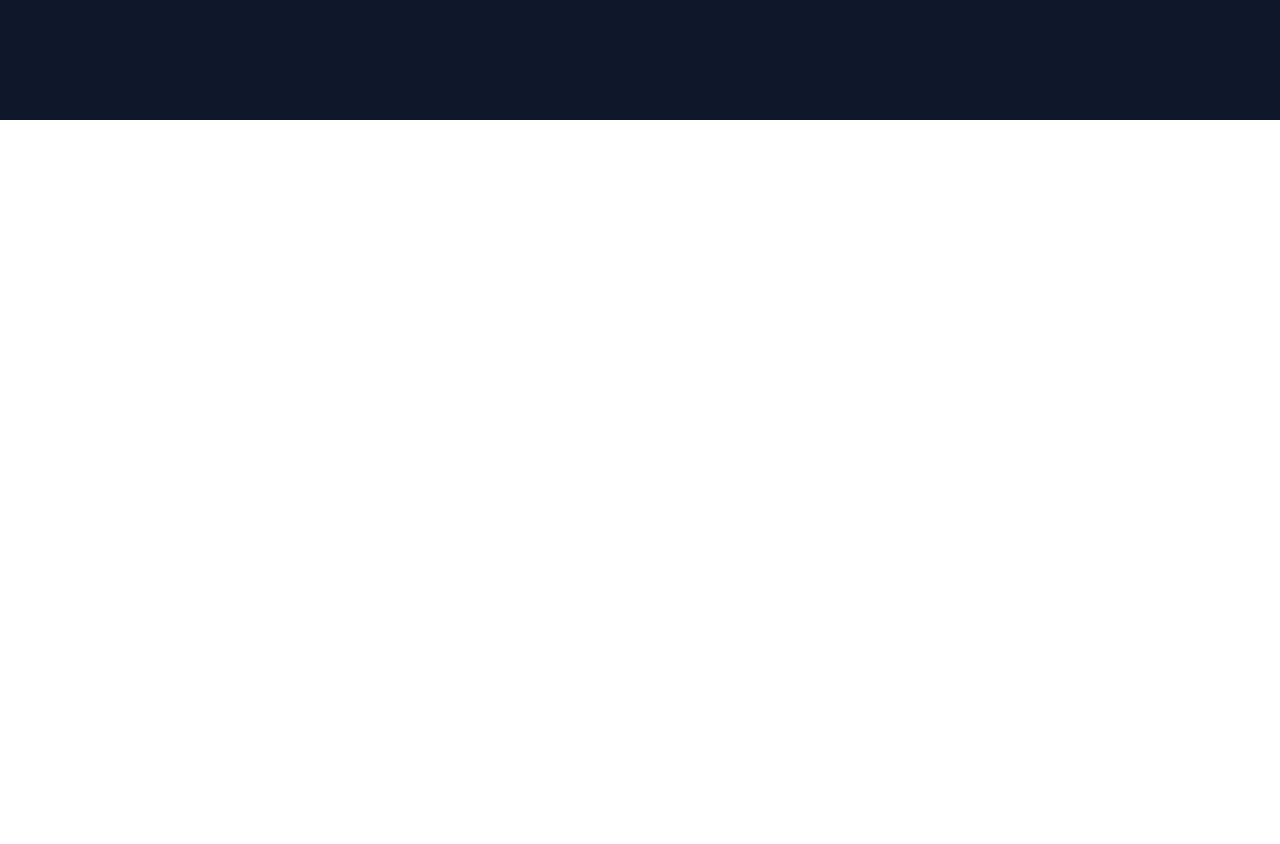
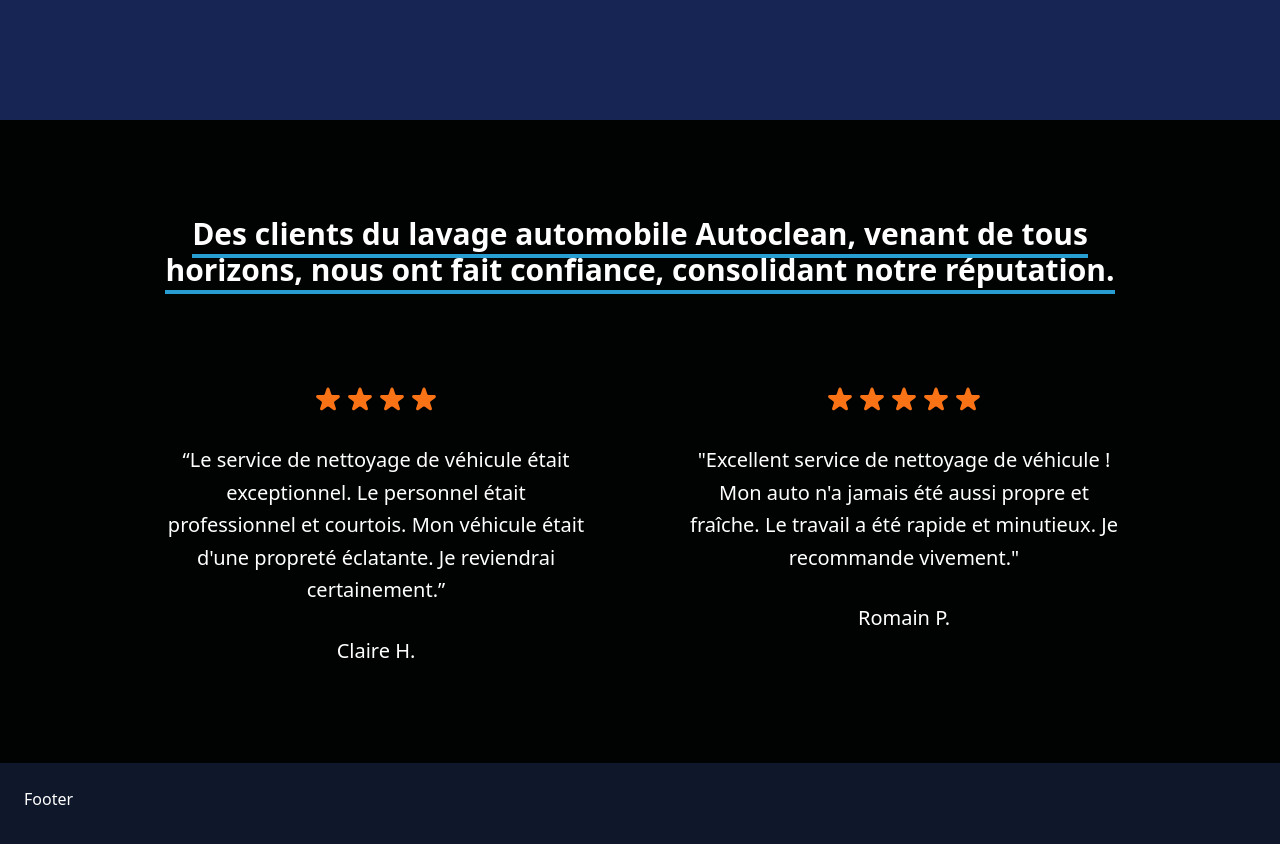
Before and after one commit to y28lyn/autoclean, a React (Vite) app: page / in a window 1280 px wide. Shown: the part 2280-3124 px from the top of the page. Before the commit the page ends 2400 px from the top, so only its background shows below. Built offline with nearby package versions, Linux system fonts and the light colour scheme.

Commit message:
quote part added

```diff
--- /dev/null
+++ b/src/components/article/AccueilAvis.tsx
@@ -0,0 +1,126 @@
+const AccueilAvis = () => {
+  return (
+    <>
+      <section className="py-10 bg-[#000302] text-white sm:py-16 lg:py-24">
+        <div className="max-w-5xl px-4 mx-auto sm:px-6 lg:px-8">
+          <div className="text-center">
+            <h2 className="text-3xl font-semibold">
+              <span className="border-b-4 border-autoclean_blue">
+                Des clients du lavage automobile Autoclean, venant de tous
+                horizons, nous ont fait confiance, consolidant notre réputation.{" "}
+              </span>
+            </h2>
+          </div>
+
+          <div className="grid grid-cols-1 mt-16 text-center md:mt-24 md:grid-cols-2 gap-y-10 gap-x-24">
+            <div>
+              <div className="flex items-center justify-center">
+                <svg
+                  className="w-8 h-8 text-orange-500"
+                  xmlns="http://www.w3.org/2000/svg"
+                  viewBox="0 0 20 20"
+                  fill="currentColor"
+                >
+                  <path d="M9.049 2.927c.3-.921 1.603-.921 1.902 0l1.07 3.292a1 1 0 00.95.69h3.462c.969 0 1.371 1.24.588 1.81l-2.8 2.034a1 1 0 00-.364 1.118l1.07 3.292c.3.921-.755 1.688-1.54 1.118l-2.8-2.034a1 1 0 00-1.175 0l-2.8 2.034c-.784.57-1.838-.197-1.539-1.118l1.07-3.292a1 1 0 00-.364-1.118L2.98 8.72c-.783-.57-.38-1.81.588-1.81h3.461a1 1 0 00.951-.69l1.07-3.292z" />
+                </svg>
+                <svg
+                  className="w-8 h-8 text-orange-500"
+                  xmlns="http://www.w3.org/2000/svg"
+                  viewBox="0 0 20 20"
+                  fill="currentColor"
+                >
+                  <path d="M9.049 2.927c.3-.921 1.603-.921 1.902 0l1.07 3.292a1 1 0 00.95.69h3.462c.969 0 1.371 1.24.588 1.81l-2.8 2.034a1 1 0 00-.364 1.118l1.07 3.292c.3.921-.755 1.688-1.54 1.118l-2.8-2.034a1 1 0 00-1.175 0l-2.8 2.034c-.784.57-1.838-.197-1.539-1.118l1.07-3.292a1 1 0 00-.364-1.118L2.98 8.72c-.783-.57-.38-1.81.588-1.81h3.461a1 1 0 00.951-.69l1.07-3.292z" />
+                </svg>
+                <svg
+                  className="w-8 h-8 text-orange-500"
+                  xmlns="http://www.w3.org/2000/svg"
+                  viewBox="0 0 20 20"
+                  fill="currentColor"
+                >
+                  <path d="M9.049 2.927c.3-.921 1.603-.921 1.902 0l1.07 3.292a1 1 0 00.95.69h3.462c.969 0 1.371 1.24.588 1.81l-2.8 2.034a1 1 0 00-.364 1.118l1.07 3.292c.3.921-.755 1.688-1.54 1.118l-2.8-2.034a1 1 0 00-1.175 0l-2.8 2.034c-.784.57-1.838-.197-1.539-1.118l1.07-3.292a1 1 0 00-.364-1.118L2.98 8.72c-.783-.57-.38-1.81.588-1.81h3.461a1 1 0 00.951-.69l1.07-3.292z" />
+                </svg>
+                <svg
+                  className="w-8 h-8 text-orange-500"
+                  xmlns="http://www.w3.org/2000/svg"
+                  viewBox="0 0 20 20"
+                  fill="currentColor"
+                >
+                  <path d="M9.049 2.927c.3-.921 1.603-.921 1.902 0l1.07 3.292a1 1 0 00.95.69h3.462c.969 0 1.371 1.24.588 1.81l-2.8 2.034a1 1 0 00-.364 1.118l1.07 3.292c.3.921-.755 1.688-1.54 1.118l-2.8-2.034a1 1 0 00-1.175 0l-2.8 2.034c-.784.57-1.838-.197-1.539-1.118l1.07-3.292a1 1 0 00-.364-1.118L2.98 8.72c-.783-.57-.38-1.81.588-1.81h3.461a1 1 0 00.951-.69l1.07-3.292z" />
+                </svg>
+              </div>
+              <blockquote className="mt-7">
+                <p className="text-xl leading-relaxed">
+                  “Le service de nettoyage de véhicule était exceptionnel. Le
+                  personnel était professionnel et courtois. Mon véhicule était
+                  d'une propreté éclatante. Je reviendrai certainement.”
+                </p>
+              </blockquote>
+
+              <div className="mt-7">
+                <p className="text-xl leading-relaxed">Claire H.</p>
+              </div>
+            </div>
+
+            <div>
+              <div className="flex items-center justify-center">
+                <svg
+                  className="w-8 h-8 text-orange-500"
+                  xmlns="http://www.w3.org/2000/svg"
+                  viewBox="0 0 20 20"
+                  fill="currentColor"
+                >
+                  <path d="M9.049 2.927c.3-.921 1.603-.921 1.902 0l1.07 3.292a1 1 0 00.95.69h3.462c.969 0 1.371 1.24.588 1.81l-2.8 2.034a1 1 0 00-.364 1.118l1.07 3.292c.3.921-.755 1.688-1.54 1.118l-2.8-2.034a1 1 0 00-1.175 0l-2.8 2.034c-.784.57-1.838-.197-1.539-1.118l1.07-3.292a1 1 0 00-.364-1.118L2.98 8.72c-.783-.57-.38-1.81.588-1.81h3.461a1 1 0 00.951-.69l1.07-3.292z" />
+                </svg>
+                <svg
+                  className="w-8 h-8 text-orange-500"
+                  xmlns="http://www.w3.org/2000/svg"
+                  viewBox="0 0 20 20"
+                  fill="currentColor"
+                >
+                  <path d="M9.049 2.927c.3-.921 1.603-.921 1.902 0l1.07 3.292a1 1 0 00.95.69h3.462c.969 0 1.371 1.24.588 1.81l-2.8 2.034a1 1 0 00-.364 1.118l1.07 3.292c.3.921-.755 1.688-1.54 1.118l-2.8-2.034a1 1 0 00-1.175 0l-2.8 2.034c-.784.57-1.838-.197-1.539-1.118l1.07-3.292a1 1 0 00-.364-1.118L2.98 8.72c-.783-.57-.38-1.81.588-1.81h3.461a1 1 0 00.951-.69l1.07-3.292z" />
+                </svg>
+                <svg
+                  className="w-8 h-8 text-orange-500"
+                  xmlns="http://www.w3.org/2000/svg"
+                  viewBox="0 0 20 20"
+                  fill="currentColor"
+                >
+                  <path d="M9.049 2.927c.3-.921 1.603-.921 1.902 0l1.07 3.292a1 1 0 00.95.69h3.462c.969 0 1.371 1.24.588 1.81l-2.8 2.034a1 1 0 00-.364 1.118l1.07 3.292c.3.921-.755 1.688-1.54 1.118l-2.8-2.034a1 1 0 00-1.175 0l-2.8 2.034c-.784.57-1.838-.197-1.539-1.118l1.07-3.292a1 1 0 00-.364-1.118L2.98 8.72c-.783-.57-.38-1.81.588-1.81h3.461a1 1 0 00.951-.69l1.07-3.292z" />
+                </svg>
+                <svg
+                  className="w-8 h-8 text-orange-500"
+                  xmlns="http://www.w3.org/2000/svg"
+                  viewBox="0 0 20 20"
+                  fill="currentColor"
+                >
+                  <path d="M9.049 2.927c.3-.921 1.603-.921 1.902 0l1.07 3.292a1 1 0 00.95.69h3.462c.969 0 1.371 1.24.588 1.81l-2.8 2.034a1 1 0 00-.364 1.118l1.07 3.292c.3.921-.755 1.688-1.54 1.118l-2.8-2.034a1 1 0 00-1.175 0l-2.8 2.034c-.784.57-1.838-.197-1.539-1.118l1.07-3.292a1 1 0 00-.364-1.118L2.98 8.72c-.783-.57-.38-1.81.588-1.81h3.461a1 1 0 00.951-.69l1.07-3.292z" />
+                </svg>
+                <svg
+                  className="w-8 h-8 text-orange-500"
+                  xmlns="http://www.w3.org/2000/svg"
+                  viewBox="0 0 20 20"
+                  fill="currentColor"
+                >
+                  <path d="M9.049 2.927c.3-.921 1.603-.921 1.902 0l1.07 3.292a1 1 0 00.95.69h3.462c.969 0 1.371 1.24.588 1.81l-2.8 2.034a1 1 0 00-.364 1.118l1.07 3.292c.3.921-.755 1.688-1.54 1.118l-2.8-2.034a1 1 0 00-1.175 0l-2.8 2.034c-.784.57-1.838-.197-1.539-1.118l1.07-3.292a1 1 0 00-.364-1.118L2.98 8.72c-.783-.57-.38-1.81.588-1.81h3.461a1 1 0 00.951-.69l1.07-3.292z" />
+                </svg>
+              </div>
+              <blockquote className="mt-7">
+                <p className="text-xl leading-relaxed">
+                  "Excellent service de nettoyage de véhicule ! Mon auto n'a
+                  jamais été aussi propre et fraîche. Le travail a été rapide et
+                  minutieux. Je recommande vivement."
+                </p>
+              </blockquote>
+
+              <div className="mt-7">
+                <p className="text-xl leading-relaxed">Romain P.</p>
+              </div>
+            </div>
+          </div>
+        </div>
+      </section>
+    </>
+  );
+};
+
+export default AccueilAvis;
--- a/src/components/article/AccueilCarousel.tsx
+++ b/src/components/article/AccueilCarousel.tsx
@@ -1,5 +1,9 @@
 const AccueilCarousel = () => {
-  return <></>;
+  return (
+    <>
+      <section className="h-screen bg-blue-950"></section>
+    </>
+  );
 };
 
 export default AccueilCarousel;
--- a/src/pages/Accueil.tsx
+++ b/src/pages/Accueil.tsx
@@ -1,4 +1,5 @@
 import AccueilArticle from "../components/article/AccueilArticle";
+import AccueilAvis from "../components/article/AccueilAvis";
 import AccueilCarousel from "../components/article/AccueilCarousel";
 import AccueilBanner from "../components/header/AccueilBanner";
 import NavBar from "../components/header/Navbar";
@@ -11,13 +12,13 @@ const Accueil = () => {
         <AccueilBanner />
       </header>
 
-      <main id="main" className="h-screen">
+      <main id="main">
         <AccueilArticle />
+        <AccueilCarousel />
+        <AccueilAvis />
       </main>
 
-      <footer className="h-[100vh] bg-slate-900 p-6">
-        <AccueilCarousel />
-      </footer>
+      <footer className="h-[100vh] bg-slate-900 p-6 text-white">Footer</footer>
     </>
   );
 };
```
